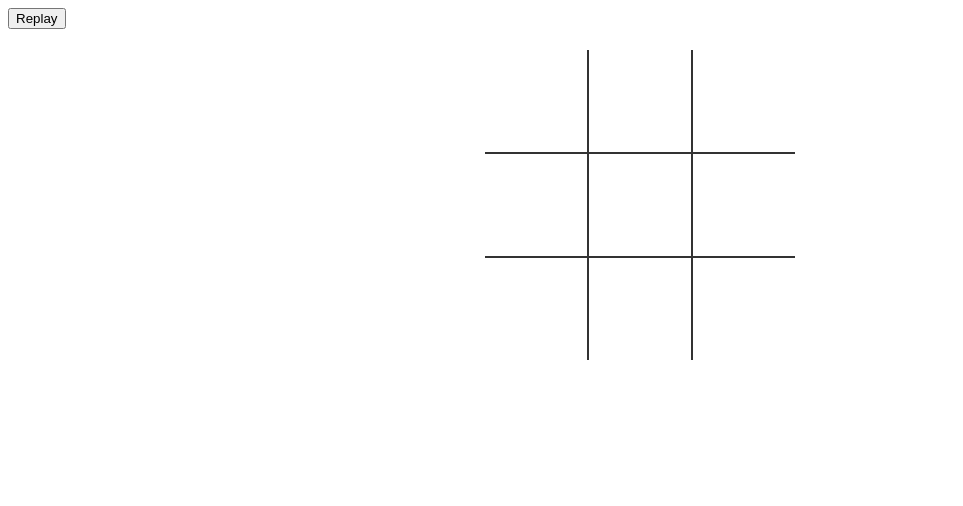
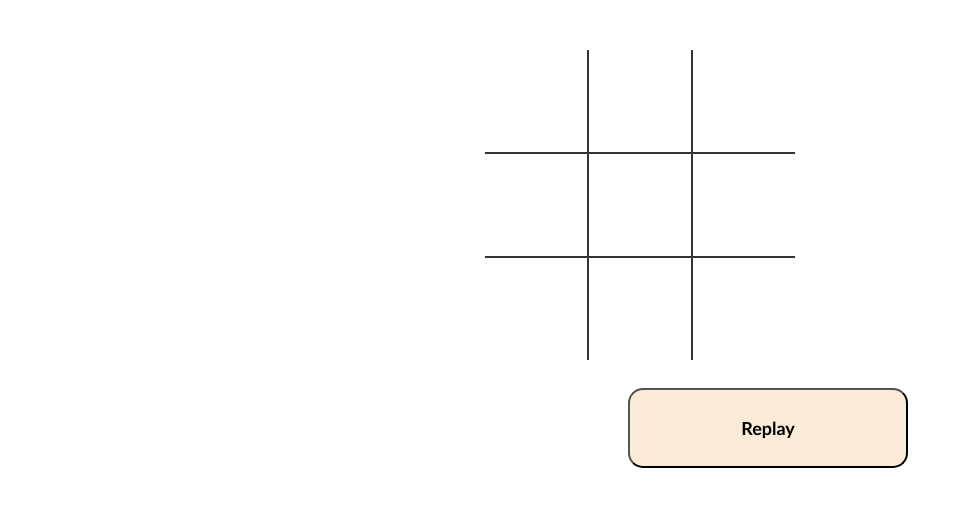
Before and after one commit to Heisen47/JS_projects, a plain HTML site: page tic tac toe/tictactoe.html in a window 1280 px wide. Shown: the whole page, without its empty margins (0-963 px from the left). Drawn offline with Linux system fonts and the light colour scheme.

Commit message:
edited the ugly button

```diff
--- a/tic tac toe/style.css
+++ b/tic tac toe/style.css
@@ -47,3 +47,16 @@ table tr td:last-child {
     color: white;
     font-size: 2em;
 }
+
+button{
+    width: 280px;
+    height: 80px;
+    border-radius: 15px;
+    background-color: antiquewhite;
+    font-size: large;
+    font-weight: bold;
+    font-family: 'Gill Sans', 'Gill Sans MT', Calibri, 'Trebuchet MS', sans-serif;
+    margin-left: 620px;
+    margin-top: 380px
+
+}
```
